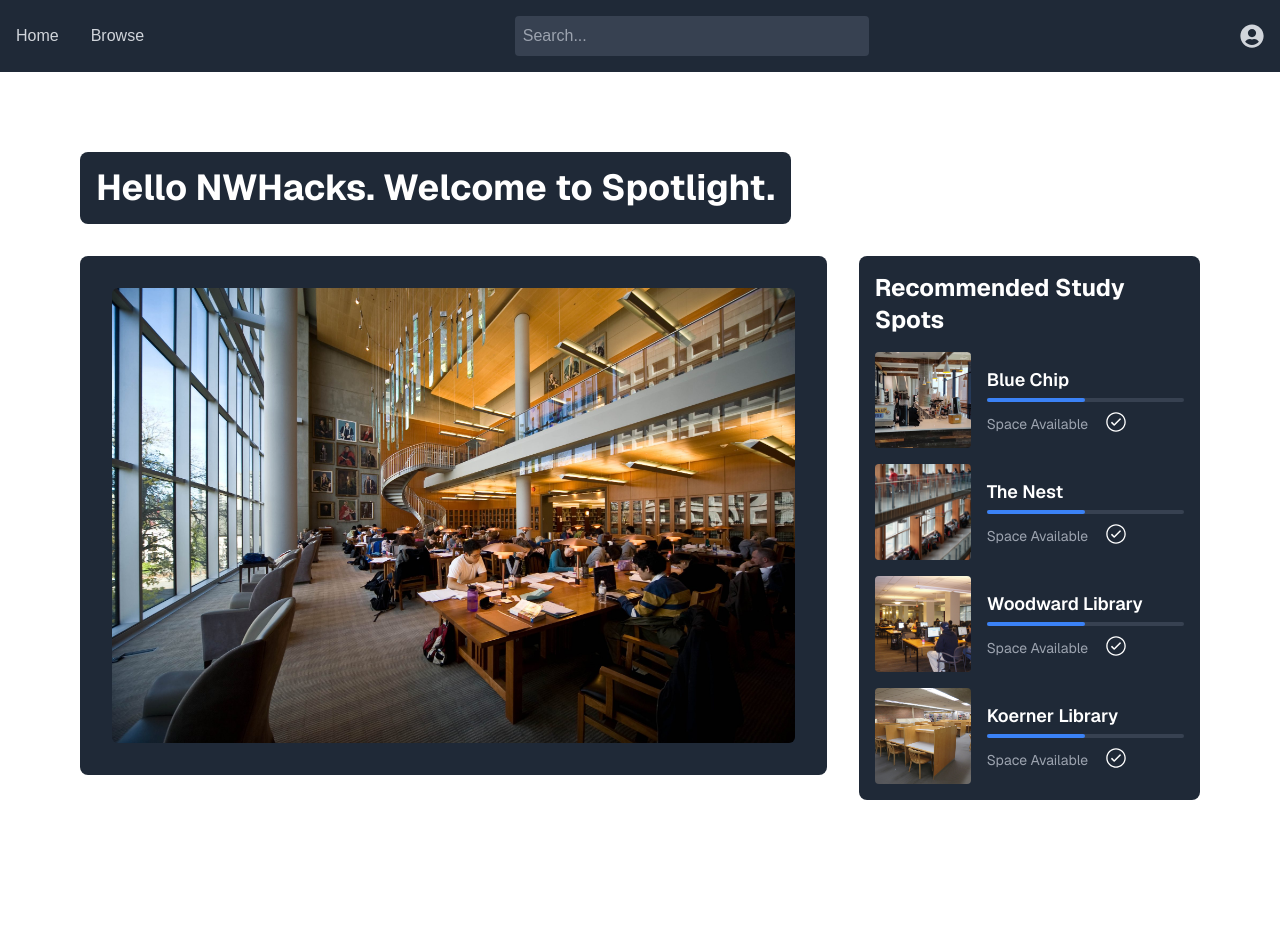
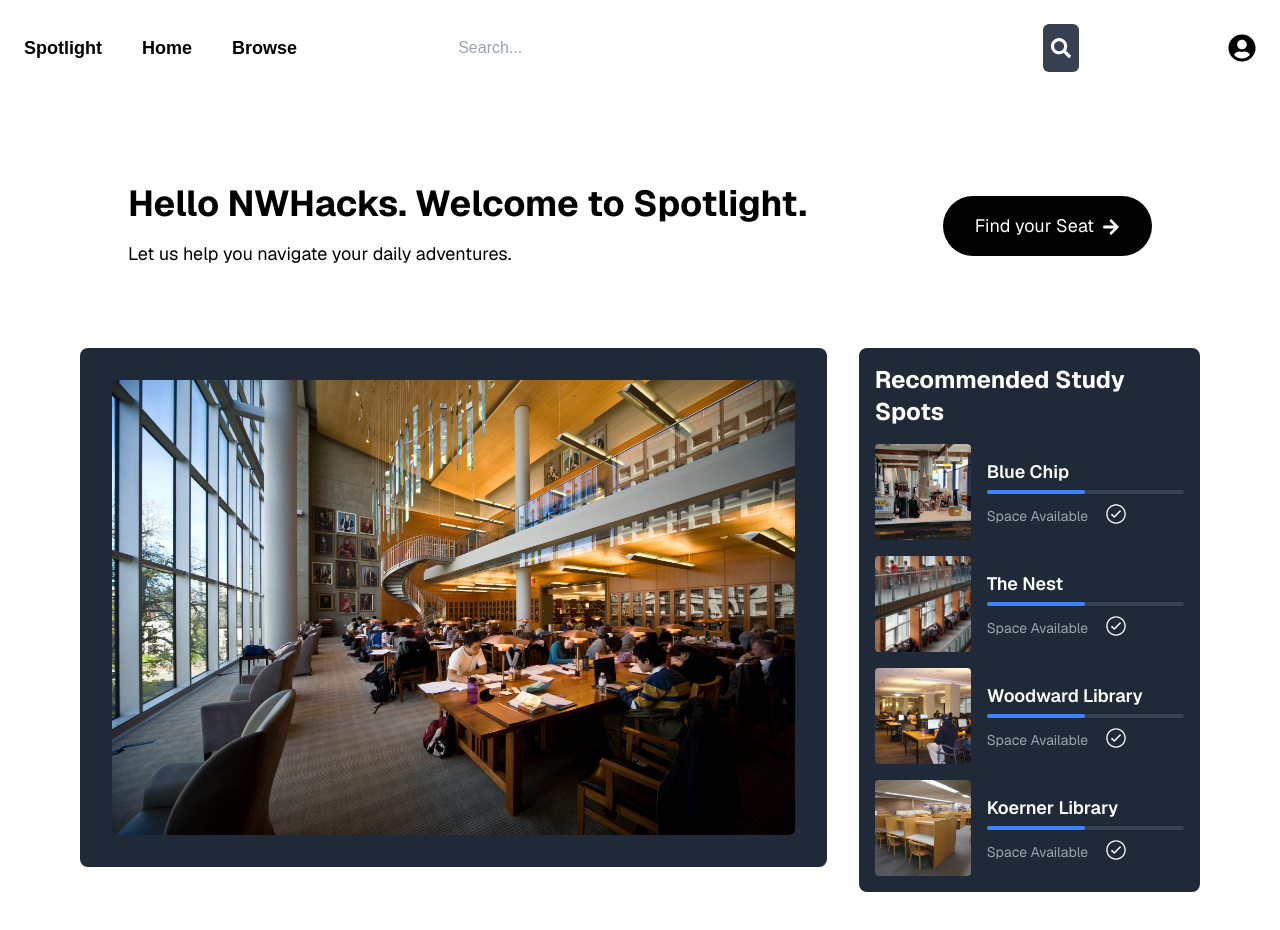
Before and after one commit to romansinkus/spotlight, a Next.js app in the folder spotlight-frontend/: page / in a window 1280 px wide. Before the commit the page ends 880 px from the top, so only its background shows below. Built offline with nearby package versions, Linux system fonts and the light colour scheme.

Commit message:
updated styling of landing page

```diff
--- a/spotlight-frontend/src/app/components/topnav.js
+++ b/spotlight-frontend/src/app/components/topnav.js
@@ -1,28 +1,30 @@
-import React from 'react';
-import { FaUserCircle } from 'react-icons/fa';
+import { FaUserCircle, FaSearch } from 'react-icons/fa';
 import Link from 'next/link';
 
 const TopNav = () => {
     return (
-        <nav className="bg-gray-800 p-4">
+        <nav className="bg-background p-6">
             <div className="container mx-auto flex justify-between items-center">
-                <div className="flex space-x-8">
-                    <Link href="/" className="text-gray-300 hover:text-white">
+                <div className="flex space-x-10">
+                    <h1 className="text-lg font-bold text-black hover:text-white">Spotlight</h1>
+                    <Link href="/" className="text-lg font-bold text-black hover:text-white">
                         Home
                     </Link>
-                    <Link href="/screens/browselocations" className="text-gray-300 hover:text-white">
+                    <Link href="/screens/browselocations" className="text-lg font-bold text-black hover:text-white">
                         Browse
                     </Link>
                 </div>
-                <div className="flex-grow mx-4 flex justify-center">
+                <div className="flex-grow mx-6 flex justify-center">
                     <input
                         type="text"
                         placeholder="Search..."
-                        className="w-1/3 p-2 rounded bg-gray-700 text-white placeholder-gray-400"
+                        className="w-2/3 p-3 rounded-md bg-white text-black placeholder-gray-400"
                     />
-                </div>
-                <div className="text-gray-300 hover:text-white">
-                    <FaUserCircle size={24} />
+                    <button className="ml-2 p-2 bg-gray-700 rounded-md text-white hover:bg-gray-600">
+                        <FaSearch size={20} />
+                    </button>                </div>
+                <div className="text-black hover:text-white">
+                    <FaUserCircle size={28} />
                 </div>
             </div>
         </nav>
--- /dev/null
+++ b/spotlight-frontend/src/app/components/welcomesection.js
@@ -0,0 +1,25 @@
+import React from 'react';
+import { FaArrowRight } from 'react-icons/fa';
+
+const WelcomeSection = () => {
+    return (
+        <div className="w-full flex flex-col sm:flex-row items-start sm:items-center bg-welcome-colour rounded-xl p-8">
+            <div className="flex flex-col items-start flex-grow">
+                <h1 className="text-4xl font-bold text-black p-4">
+                    Hello NWHacks. Welcome to Spotlight.
+                </h1>
+                <h2 className="text-lg text-black p-4 pt-0">
+                    Let us help you navigate your daily adventures.
+                </h2>
+            </div>
+            <div className="p-16 rounded-lg sm:p-0 sm:ml-4 mr-4">
+                <button className="bg-black text-white py-4 px-8 text-lg rounded-full hover:bg-blue-600">
+                    Find your Seat
+                    <FaArrowRight className="inline ml-2" />
+                </button>
+            </div>
+        </div>
+    );
+};
+
+export default WelcomeSection;
--- a/spotlight-frontend/src/app/layout.js
+++ b/spotlight-frontend/src/app/layout.js
@@ -17,7 +17,7 @@ export const metadata = {
   description: "Generated by create next app",
 };
 
-export default function RootLayout({ children }) {
+export default function Layout({ children }) {
   return (
     <html lang="en">
       <body
--- a/spotlight-frontend/src/app/page.js
+++ b/spotlight-frontend/src/app/page.js
@@ -1,15 +1,15 @@
 import Image from "next/image";
 import Layout from './layout';
+import WelcomeSection from "./components/welcomesection";
 import { IoIosCheckmarkCircleOutline } from "react-icons/io";
 
 
 export default function Home() {
   return (
-    <div className="min-h-screen p-8 pb-20 sm:p-20 font-[family-name:var(--font-geist-sans)]">
+    <div className="min-h-screen pb-20 sm:p-10 sm:px-20 font-[family-name:var(--font-geist-sans)] bg-background">
       <main className="flex flex-col gap-8 items-center sm:items-start">
-        <h1 className="text-4xl font-bold self-start bg-gray-800 text-white p-4 rounded-lg">
-          Hello NWHacks. Welcome to Spotlight.
-        </h1>
+        <WelcomeSection />
+
         <div className="flex flex-col sm:flex-row gap-8 w-full">
           <div className="flex-2 text-4xl font-bold self-start bg-gray-800 text-white p-8 rounded-lg  w-2/3">
             <img src='/images/IKB.jpg' alt='IKB' className="w-full h-100 object-cover rounded-md" />
--- a/spotlight-frontend/src/app/screens/browselocations/page.js
+++ b/spotlight-frontend/src/app/screens/browselocations/page.js
@@ -25,14 +25,12 @@ const BrowseLocations = () => {
                 <div className="grid grid-cols-1 sm:grid-cols-2 lg:grid-cols-3 gap-4">
                     {locations.map(location => (
                         <div key={location.id} className="bg-white shadow-md rounded-lg overflow-hidden">
-                            <Link href='screens\livevideo'>
-                                <a>
-                                    <img
-                                        src={location.image}
-                                        alt={location.name}
-                                        className="w-full h-64 object-cover cursor-pointer"
-                                    />
-                                </a>
+                            <Link href='/screens/livevideo'>
+                                <img
+                                    src={location.image}
+                                    alt={location.name}
+                                    className="w-full h-64 object-cover cursor-pointer"
+                                />
                             </Link>                            <div className="p-4">
                                 <h2 className="text-xl font-semibold">{location.name}</h2>
                             </div>
--- a/spotlight-frontend/src/app/screens/livevideo/page.js
+++ b/spotlight-frontend/src/app/screens/livevideo/page.js
@@ -1,10 +1,11 @@
 import Image from "next/image";
-import Layout from './layout';
+import Layout from '../../layout';
 import { IoIosCheckmarkCircleOutline } from "react-icons/io";
 
 
 const IKBLive = () => {
     return (
+        <Layout>
             <div className="min-h-screen p-8 pb-20 sm:p-20 font-[family-name:var(--font-geist-sans)]">
                 <main className="flex flex-col gap-8 items-center sm:items-start">
                     <h1 className="text-4xl font-bold self-start bg-gray-800 text-white p-4 rounded-lg">
@@ -42,6 +43,8 @@ const IKBLive = () => {
                     </div>
                 </main>
             </div>
+        </Layout>
+
     );
 }
 
```
Lines whose indentation alone changed are shown as unchanged.
